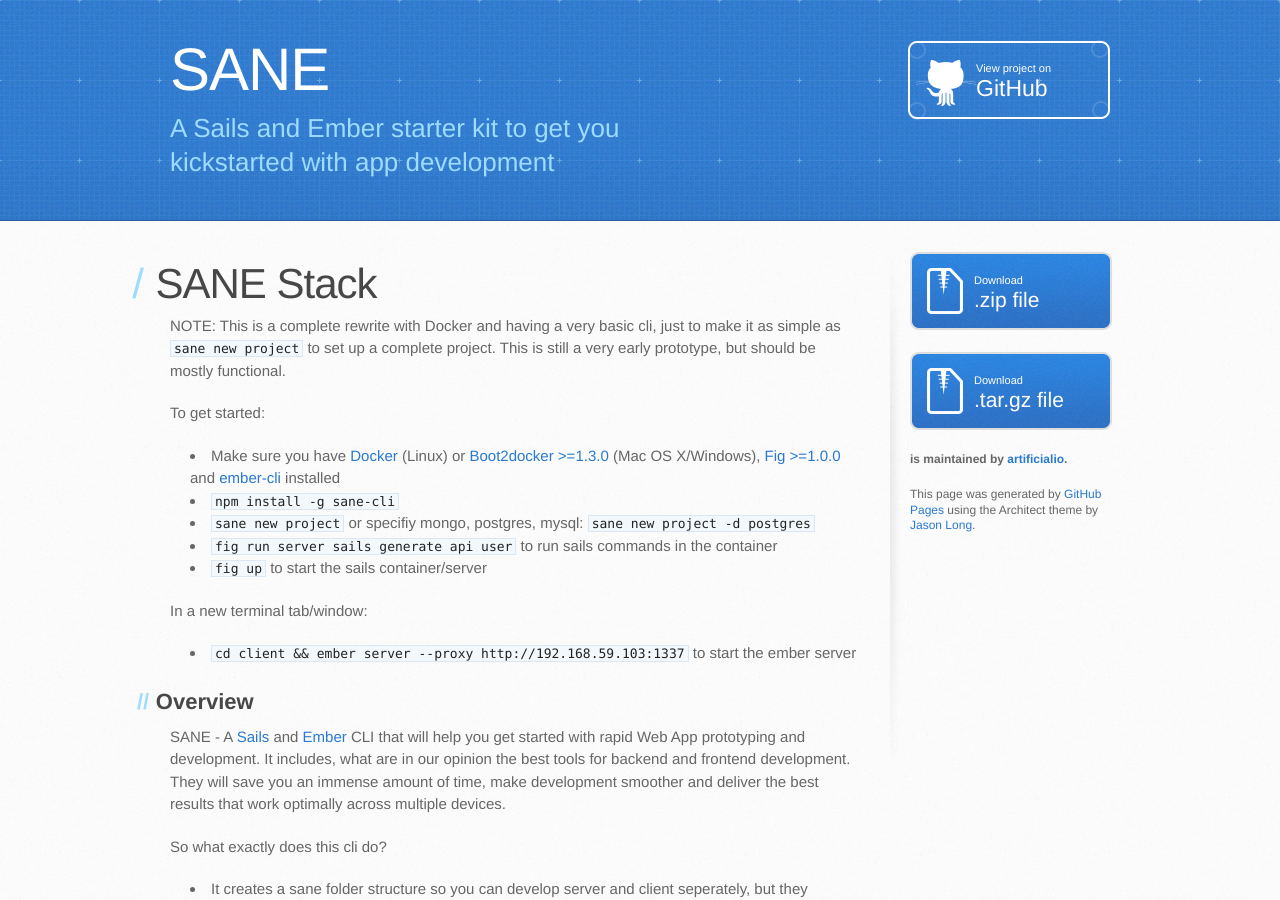
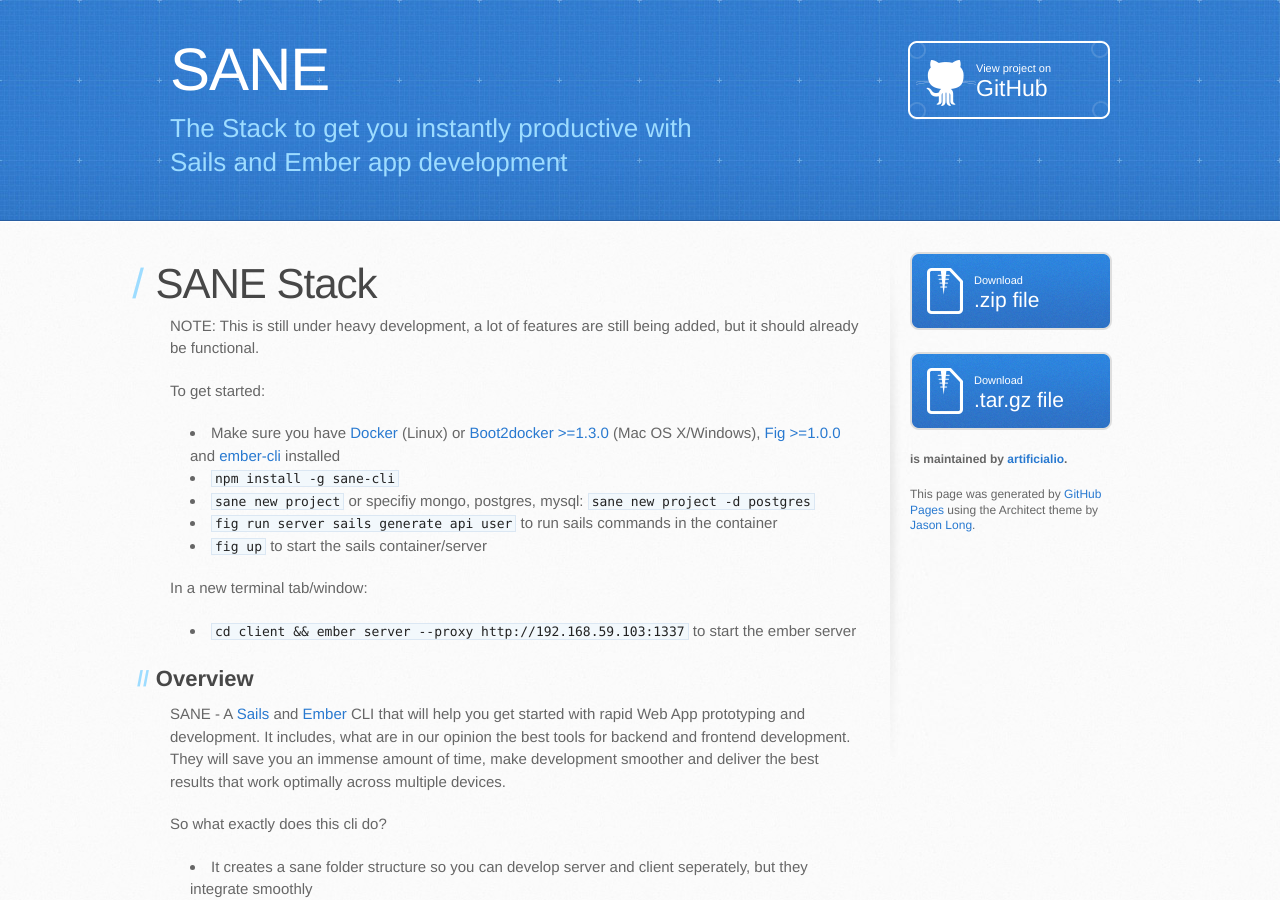
Before and after one commit to sane/sane, a Jekyll site: the page built from index.md, in a window 1280 px wide and 900 px high. Built offline with Jekyll 4.4.1, drawn with Linux system fonts in a browser that asks for light colours.

Commit message:
index.md cleanup.

```diff
--- a/_layouts/index.html
+++ b/_layouts/index.html
@@ -20,7 +20,7 @@
     <header>
       <div class="inner">
         <h1>SANE</h1>
-        <h2>A Sails and Ember starter kit to get you kickstarted with app development</h2>
+        <h2>The Stack to get you instantly productive with Sails and Ember app development</h2>
         <a href="https://github.com/artificialio/sane" class="button"><small>View project on</small>GitHub</a>
       </div>
     </header>
--- a/index.md
+++ b/index.md
@@ -4,9 +4,10 @@ layout: index
 
 # SANE Stack
 
-**NOTE: This is a complete rewrite with Docker and having a very basic cli, just to make it as simple as `sane new project` to set up a complete project. This is still a very early prototype, but should be mostly functional.**
+**NOTE: This is still under heavy development, a lot of features are still being added, but it should already be functional.**
 
 To get started:
+
 * Make sure you have [Docker](https://docs.docker.com/installation/ubuntulinux/#ubuntu-trusty-1404-lts-64-bit) (Linux) or [Boot2docker >=1.3.0](https://github.com/boot2docker/osx-installer/releases) (Mac OS X/Windows), [Fig >=1.0.0](http://www.fig.sh/install.html) and [ember-cli](http://www.ember-cli.com/) installed
 * `npm install -g sane-cli`
 * `sane new project` or specifiy mongo, postgres, mysql: `sane new project -d postgres`
@@ -14,6 +15,7 @@ To get started:
 * `fig up` to start the sails container/server
 
 In a new terminal tab/window:
+
 * `cd client && ember server --proxy http://192.168.59.103:1337` to start the ember server
 
 ##Overview
```
